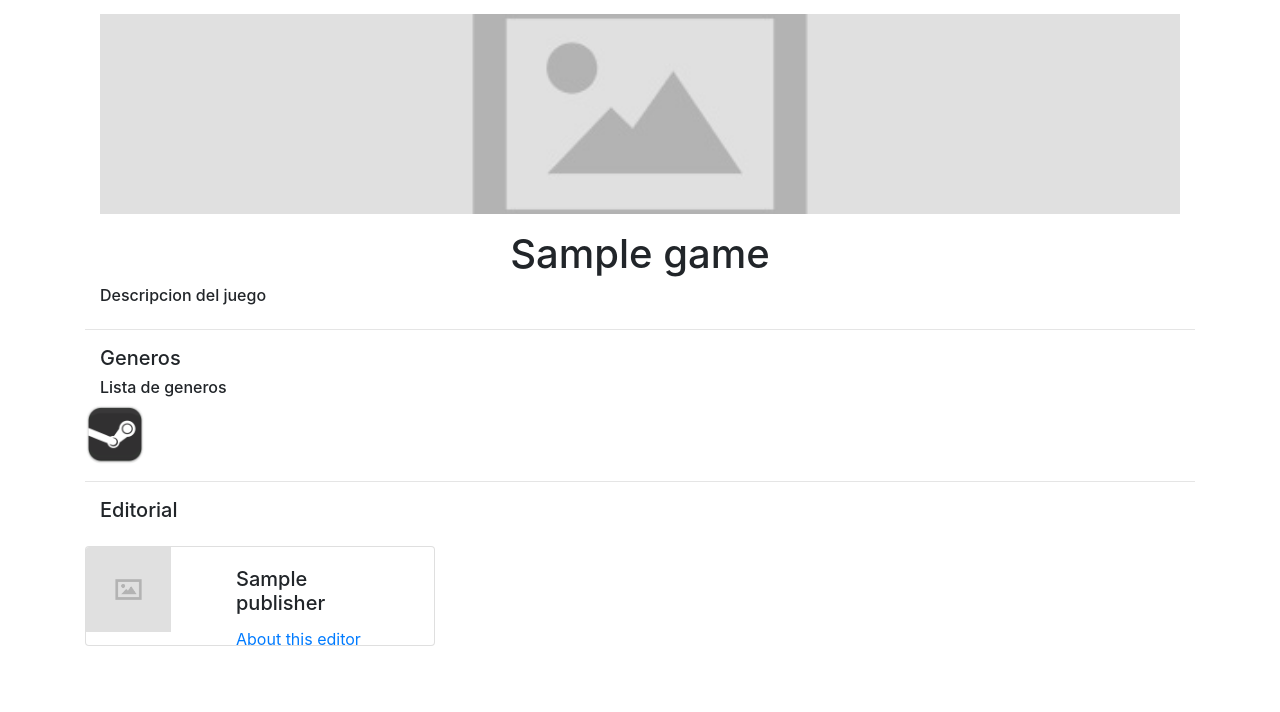
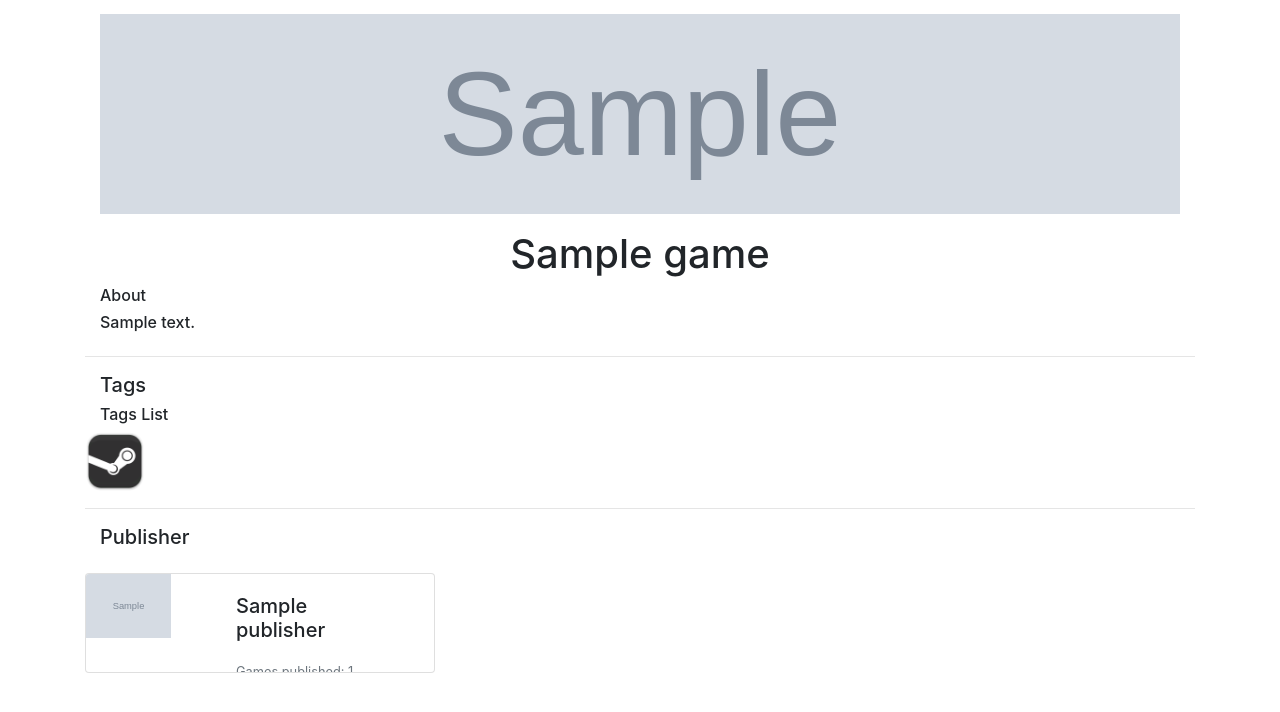
Before and after one commit to TheRealTau/My-Indie-Games-Django-Site, a Django app: page /games/1 in a window 1280 px wide. Shown: the part 70-782 px from the top of the page. Run offline with Django 3.2, Linux system fonts and the light colour scheme; tables that the repository leaves empty hold one stand-in row (values such as "Sample post"); grey boxes marked "Sample" are stand-in pictures; some libraries are stand-ins or nearby versions.

Commit message:
Updates games tamplates with new model attributes

```diff
--- a/IndieGamesSite/games/templates/games/game_detail.html
+++ b/IndieGamesSite/games/templates/games/game_detail.html
@@ -5,31 +5,36 @@
   <div class="container pt-3 align-content-center">
     {% if game %}
       <div class="row row-cols-1 content_detail">
-        {% if game.image %}
-          <img class="col col-12" src="{{ game.image.url }}" alt="...">
+        {% if game.cover %}
+          <img class="col col-12" src="{{ game.cover.url }}" alt="...">
         {% else %}
           <img class="col col-12" src="{% static 'core/no_image.jpg' %}" alt="...">
         {% endif %}
         <h1 class="col col-12 pt-3">{{ game.title }}</h1>
-        <h6 class="col col-12">Descripcion del juego</h6>
+        <h6 class="col col-12">About</h6>
+        {% if game.about %}
+          <h6 class="col col-12">{{ game.about }}</h6>
+        {% else %}
+          <h6 class="col col-12">No description aviabled</h6>
+        {% endif %}
         <hr>
-        <h5 class="col col-12">Generos</h5>
-        <h6 class="col col-12">Lista de generos</h6>
+        <h5 class="col col-12">Tags</h5>
+        <h6 class="col col-12">Tags List</h6>
         <div>
           <a class="steam_ico" href="{{ game.steam_link }}">
             <img class="ico-home" src="{% static 'core/ico/steam.ico' %}" alt=""></i>
           </a>
         </div>
         <hr>
-        <h5 class="col col-12">Editorial</h5>
+        <h5 class="col col-12">Publisher</h5>
         <div>
           <div class="row row-cols-1 pt-3">
               <div class="col mb-4">
                 <div class="card card_small_preview">
                   <div class="row">
                     <div class="col-4">
-                      {% if game.publiser.image %}
-                        <img class="col col-12 " src="{{ game.publiser.image.url }}" class="card-img" alt="...">
+                      {% if game.publisher.profile_picture %}
+                        <img class="col col-12 " src="{{ game.publisher.profile_picture.url }}" class="card-img" alt="...">
                       {% else %}
                         <img class="col col-12 " src="{% static 'core/no_image.jpg' %}" class="card-img" alt="...">
                       {% endif %}
@@ -38,7 +43,8 @@
                       <div class="card-body">
                         <h5 class="card-title">{{ game.publisher.name }}</h5>
                         <p class="card-text">
-                          <a href="{% url 'publisher_detail' game.publisher.id %}">About this editor</a>
+                          <p class="card-text"><small class="text-muted">Games published:  {{ game.publisher.game_set.all.count }}</small>
+                          <a href="{% url 'publisher_detail' game.publisher.id %}">About</a>
                         </p>
                       </div>
                     </div>
```
Also changed, not shown: IndieGamesSite/games/templates/games/games_list.html (+3 -4 lines).
